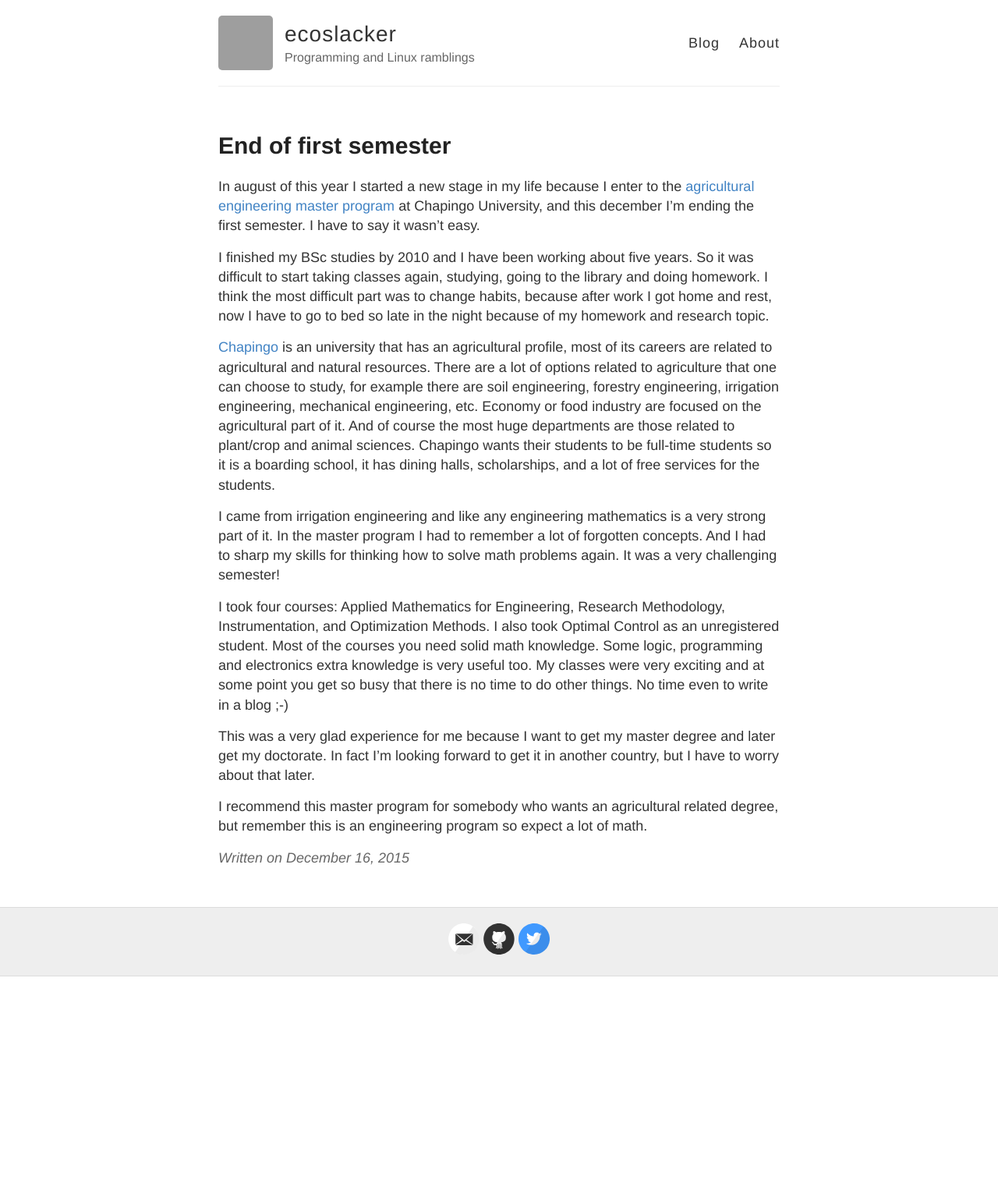
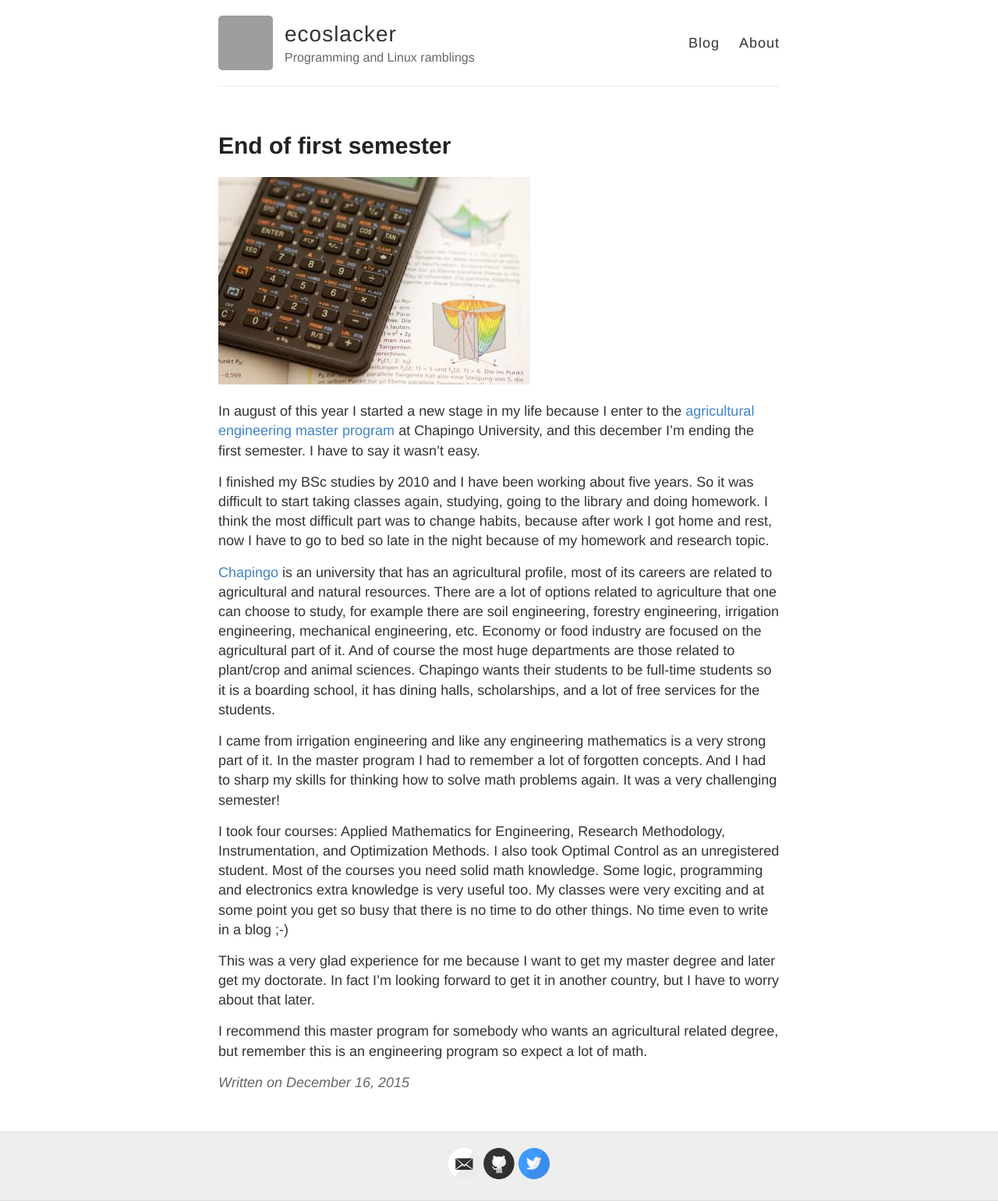
Before and after one commit to ecoslacker/ecoslacker.github.io, a Jekyll site: the page built from _posts/2015-12-16-end-of-first-semester.md, in a window 1280 px wide. Shown: the whole page at 78% size. Built offline with Jekyll 4.4.1, drawn with Linux system fonts in a browser that asks for light colours; before the commit the page ends 1252 px from its top, so only the background shows below that; grey boxes are pictures that could not be loaded.

Commit message:
Update 2015-12-16-end-of-first-semester.md

```diff
--- a/_posts/2015-12-16-end-of-first-semester.md
+++ b/_posts/2015-12-16-end-of-first-semester.md
@@ -2,6 +2,7 @@
 layout: post
 title: End of first semester
 ---
+![calculadora]({{ site.baseurl }}/images/calculator.jpg)
 
 In august of this year I started a new stage in my life because I enter to the <a href="http://portal.chapingo.mx/iauia/" target="_blank">agricultural engineering master program</a> at Chapingo University, and this december I'm ending the first semester. I have to say it wasn't easy.
 
```
